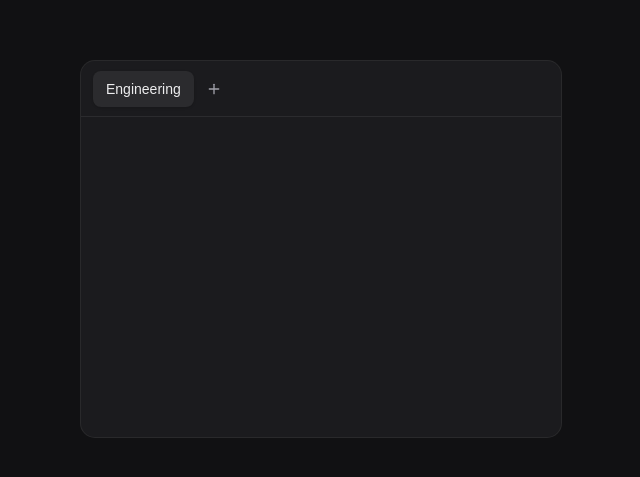
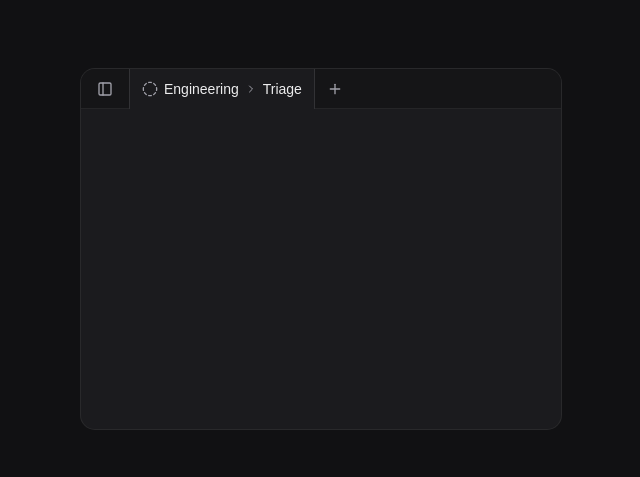
Before and after one commit to Freeman-md/ui-builds, a React (Vite) app: page / in a window 1280 px wide. Shown: the part 151-628 px from the top of the page, without its empty margins (319-959 px from the left). Built offline with nearby package versions, Linux system fonts and the light colour scheme.

Commit message:
style(triage): merge active team tab into content surface

```diff
--- a/src/App.tsx
+++ b/src/App.tsx
@@ -1,4 +1,4 @@
-import { Plus } from 'lucide-react'
+import { ChevronRight, CircleDashed, PanelLeft, Plus } from 'lucide-react'
 import { Button } from '@/components/ui/button'
 import { Card } from '@/components/ui/card'
 import { Tabs, TabsContent, TabsList, TabsTrigger } from '@/components/ui/tabs'
@@ -15,15 +15,22 @@ function App() {
       <main className="grid min-h-svh place-items-center p-6 sm:p-10" aria-label="Triage inbox">
         <Card className="w-full max-w-[480px] gap-0 rounded-xl py-0 shadow-none ring-white/10">
           <Tabs defaultValue="engineering" className="gap-0">
-            <div className="flex h-14 items-center gap-1 border-b border-white/7 px-3">
-              <TabsList aria-label="Teams" className="h-9 bg-transparent p-0">
+            <div className="flex h-10 items-center bg-[var(--inbox-header)]">
+              <div className="flex h-full w-12 shrink-0 items-center justify-center border-b border-white/7">
+                <PanelLeft className="size-4 text-muted-foreground" aria-hidden="true" />
+              </div>
+              <TabsList aria-label="Teams" className="inbox-team-tabs">
                 <TabsTrigger
                   value="engineering"
-                  className="h-9 rounded-md px-3 text-sm transition-colors data-active:bg-white/7 data-active:shadow-none dark:data-active:border-transparent dark:data-active:bg-white/7 focus-visible:ring-2 focus-visible:ring-ring focus-visible:outline-none"
+                  className="inbox-team-tab"
                 >
-                  Engineering
+                  <CircleDashed className="size-4 text-muted-foreground" aria-hidden="true" />
+                  <span>Engineering</span>
+                  <ChevronRight className="size-3 text-muted-foreground" aria-hidden="true" />
+                  <span>Triage</span>
                 </TabsTrigger>
               </TabsList>
+              <div className="flex h-full flex-1 items-center border-b border-white/7 pr-2 pl-1">
                 <Tooltip>
                   <TooltipTrigger
                     render={
@@ -42,6 +49,7 @@ function App() {
                   <TooltipContent side="top">Add team — not available yet</TooltipContent>
                 </Tooltip>
               </div>
+            </div>
             <TabsContent
               value="engineering"
               className="m-0 h-[280px] flex-none rounded-b-xl focus-visible:outline-2 focus-visible:-outline-offset-4 focus-visible:outline-ring sm:h-[320px]"
--- a/src/index.css
+++ b/src/index.css
@@ -130,6 +130,7 @@
 }
 /* The study starts with the dark surface from the Linear reference. */
 .dark {
+  --inbox-header: #151517;
   --background: #111113;
   --card: #1b1b1e;
   --foreground: #ededee;
@@ -149,3 +150,35 @@ body {
     transition: none !important;
   }
 }
+
+/* The active tab shares the content surface and interrupts the header divider. */
+.inbox-team-tabs {
+  height: 100%;
+  padding: 0;
+  border-radius: 0;
+  background: transparent;
+}
+
+.inbox-team-tab {
+  height: 100%;
+  gap: 6px;
+  padding: 0 12px;
+  border: 0;
+  border-inline: 1px solid transparent;
+  border-radius: 0;
+  background: transparent;
+  color: var(--muted-foreground);
+  box-shadow: none;
+  transition-property: color, background-color;
+}
+
+.inbox-team-tab[data-active] {
+  border-inline-color: var(--border);
+  background: var(--card);
+  color: var(--foreground);
+}
+
+.inbox-team-tab:focus-visible {
+  outline: none;
+  box-shadow: inset 0 0 0 2px var(--ring);
+}
```
Lines whose indentation alone changed are shown as unchanged.
